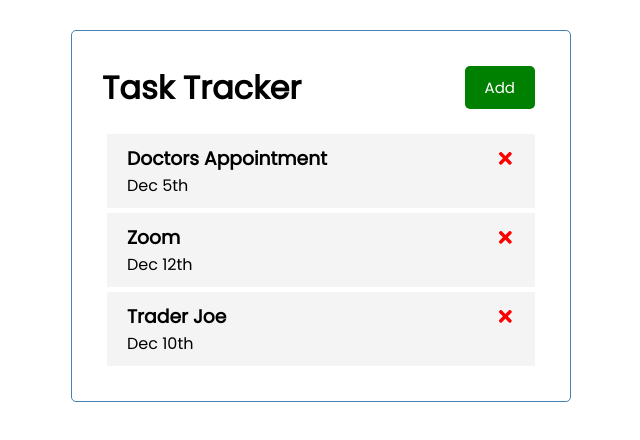
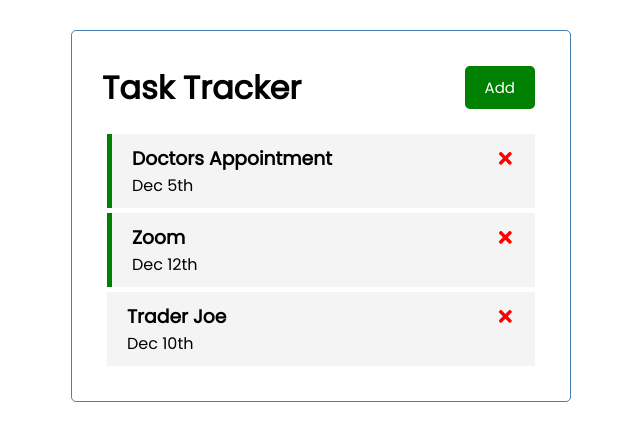
Before and after one commit to ebutler10/react-task-tracker, a React (Create React App) app: page / in a window 1280 px wide. Shown: the top 440 px of the page, without its empty margins (319-959 px from the left). Built offline with nearby package versions, Linux system fonts and the light colour scheme.

Commit message:
toggle reminder and conditional styling

```diff
--- a/src/App.js
+++ b/src/App.js
@@ -25,14 +25,18 @@
   ]);
 
   //delete task
-   const deleteTask = (id) => {
+  const deleteTask = (id) => {
     setTasks(tasks.filter((task) => task.id !== id));
   };
 
   //toggle reminder
   const toggleReminder = (id) => {
-    setTasks(tasks.map())
-  }
+    setTasks(
+      tasks.map((task) =>
+        task.id === id ? { ...task, reminder: !task.reminder } : task
+      )
+    );
+  };
 
   return (
     <div className="container">
--- a/src/components/Task.js
+++ b/src/components/Task.js
@@ -2,12 +2,15 @@
 
 const Task = ({ task, onDelete, onToggle }) => {
   return (
-    <div className="task" onDoubleClick={ () => onToggle(task.id)}>
+    <div
+      className={`task ${task.reminder ? "reminder" : ""}`}
+      onDoubleClick={() => onToggle(task.id)}
+    >
       <h3>
         {task.text}{" "}
         <FaTimes
           style={{ color: "red", cursor: "pointer" }}
-          onClick={ () => onDelete(task.id)}
+          onClick={() => onDelete(task.id)}
         />
       </h3>
       <p>{task.day}</p>
```
